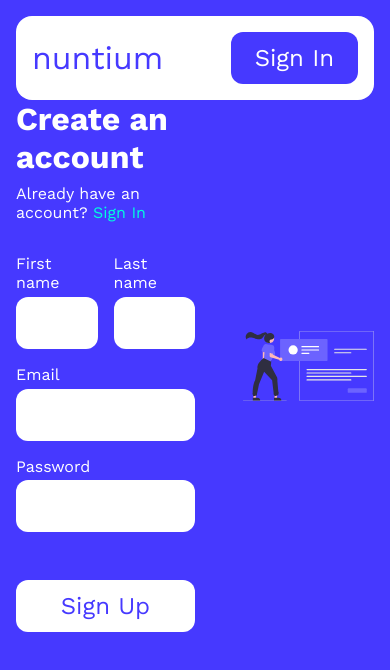
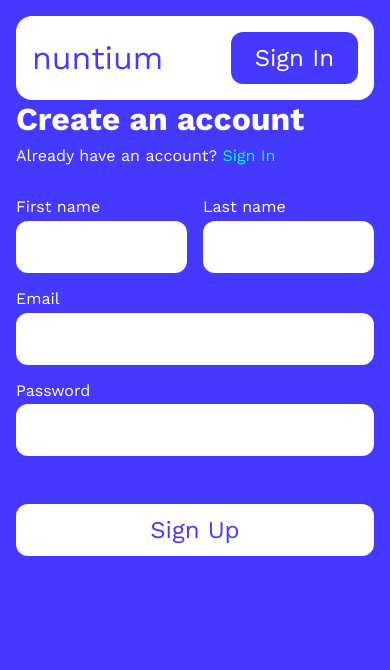
Before and after one commit to nuntium-space/web, an Angular app: page /signup in a window 390 px wide. Shown: the top 670 px of the page. Built offline with nearby package versions, Linux system fonts and the light colour scheme.

Commit message:
Optimize for mobile sign in and signup

```diff
--- a/src/app/signin/signin.component.scss
+++ b/src/app/signin/signin.component.scss
@@ -14,3 +14,16 @@ main
     align-items: center;
     gap: 3em;
 }
+
+@media (max-width: 1000px)
+{
+    main
+    {
+        grid-template-columns: 100%;
+
+        img
+        {
+            display: none;
+        }
+    }
+}
--- a/src/app/signup/signup.component.scss
+++ b/src/app/signup/signup.component.scss
@@ -27,3 +27,16 @@ main
         margin: 0;
     }
 }
+
+@media (max-width: 1000px)
+{
+    main
+    {
+        grid-template-columns: 100%;
+
+        img
+        {
+            display: none;
+        }
+    }
+}
```
